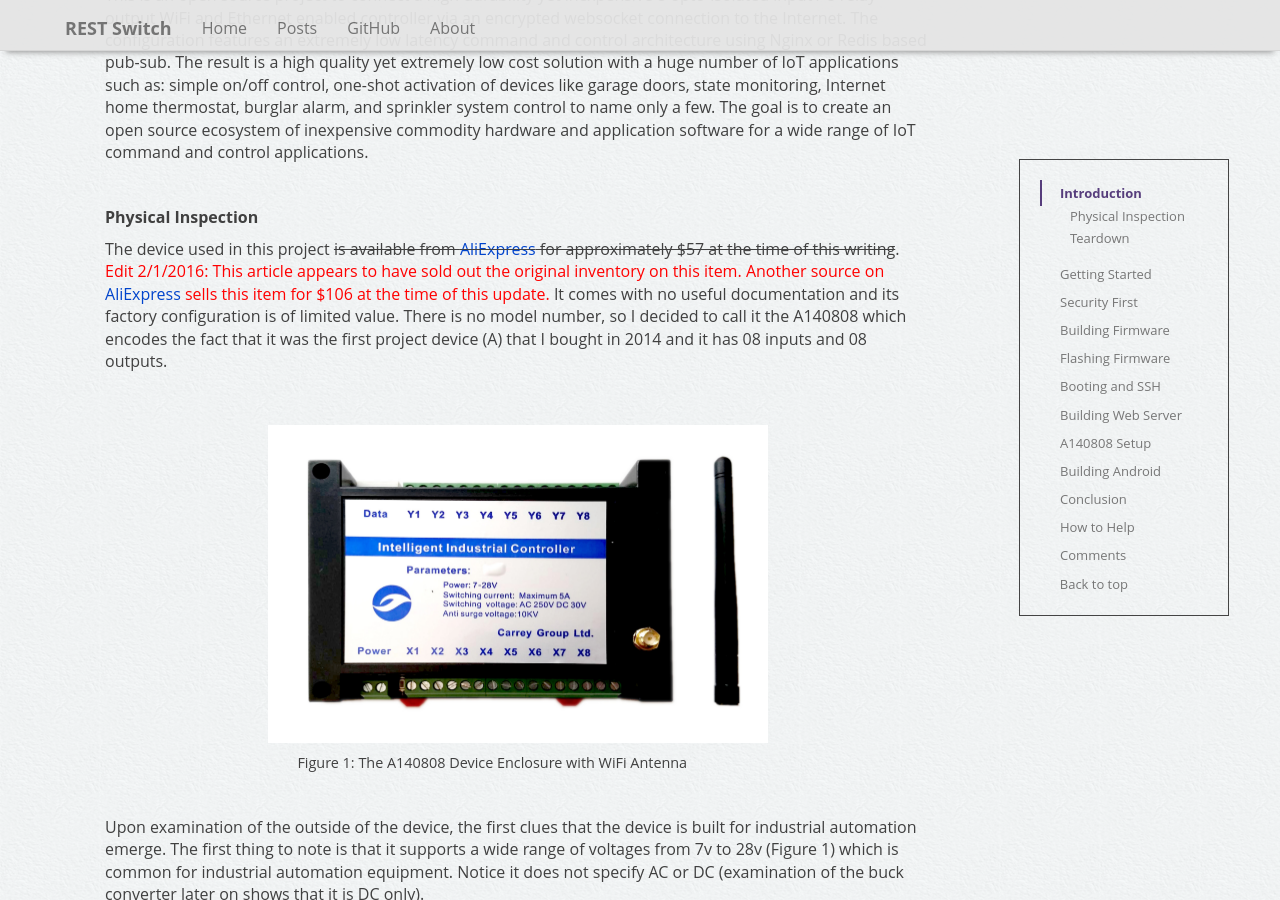
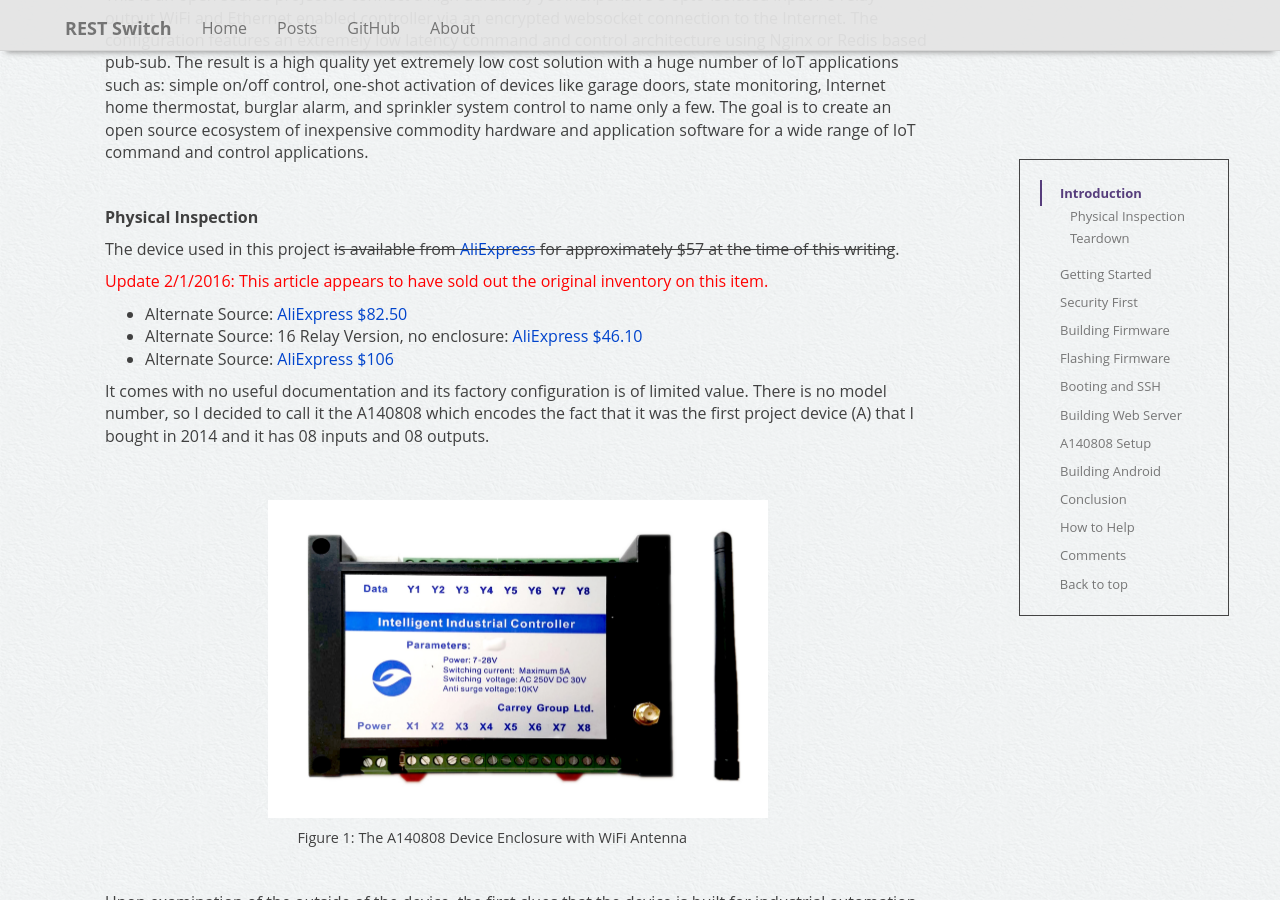
Before and after one commit to rest-switch/rest-switch.github.io, a Jekyll site: the page built from _posts/2015-11-02-a140808.markdown, in a window 1280 px wide and 900 px high, scrolled down 457 px. Built offline with Jekyll 4.4.1, drawn with Linux system fonts in a browser that asks for light colours; nearby versions of some CDN libraries; comment, search, counter and statistics services are not loaded.

Commit message:
update vendor list

```diff
--- a/_posts/2015-11-02-a140808.markdown
+++ b/_posts/2015-11-02-a140808.markdown
@@ -93,7 +93,14 @@
 
 **Physical Inspection**
 
-The device used in this project <strike>is available from <a href="http://www.aliexpress.com/item/Free-shipping-KR-0808WIFI-S5A-wifi-version-8-into-8-out-of-relay-module/1945279388.html" target="_blank">AliExpress</a> for approximately $57 at the time of this writing</strike>. <span style="color:red">Edit 2/1/2016: This article appears to have sold out the original inventory on this item. Another source on <a href="http://www.aliexpress.com/item/WIFI-network-relay-control-board-network-relay-controller-mobile-phone-relay-control-switch/1545652879.html" target="_blank">AliExpress</a> sells this item for $106 at the time of this update.</span> It comes with no useful documentation and its factory configuration is of limited value. There is no model number, so I decided to call it the A140808 which encodes the fact that it was the first project device (A) that I bought in 2014 and it has 08 inputs and 08 outputs.
+The device used in this project <strike>is available from <a href="http://www.aliexpress.com/item/Free-shipping-KR-0808WIFI-S5A-wifi-version-8-into-8-out-of-relay-module/1945279388.html" target="_blank">AliExpress</a> for approximately $57 at the time of this writing</strike>.
+<p style="color:red">Update 2/1/2016: This article appears to have sold out the original inventory on this item.</p>
+<ul>
+  <li>Alternate Source: <a href="http://www.aliexpress.com/item/Free-shipping-8-WIFI-network-relay-board-Network-control-switch-relay-network-mobile-phone-control-relay/32437800178.html" target="_blank">AliExpress $82.50</a></li>
+  <li>Alternate Source: 16 Relay Version, no enclosure: <a href="http://www.aliexpress.com/item/Q14078-HLK-SW16-16-Channel-Android-Smart-Phone-CWiFi-Relay-WiFi-Relay-Module-FS/32549683968.html" target="_blank">AliExpress $46.10</a></li>
+  <li>Alternate Source: <a href="http://www.aliexpress.com/item/WIFI-network-relay-control-board-network-relay-controller-mobile-phone-relay-control-switch/1545652879.html" target="_blank">AliExpress $106</a></li>
+</ul>
+It comes with no useful documentation and its factory configuration is of limited value. There is no model number, so I decided to call it the A140808 which encodes the fact that it was the first project device (A) that I bought in 2014 and it has 08 inputs and 08 outputs.
 
 <span>&nbsp;</span>
 <center><table style="border-spacing: 10px; border-collapse: separate; font-size: 90%">
```
